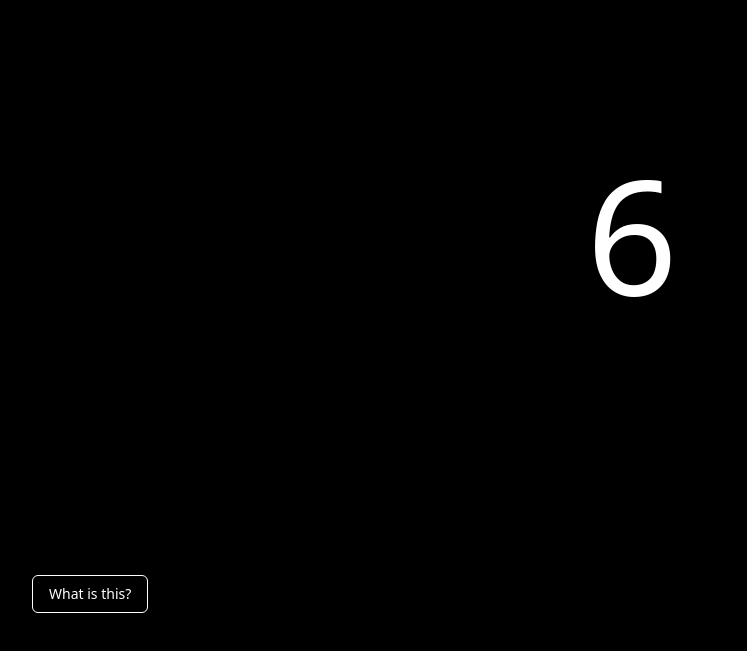
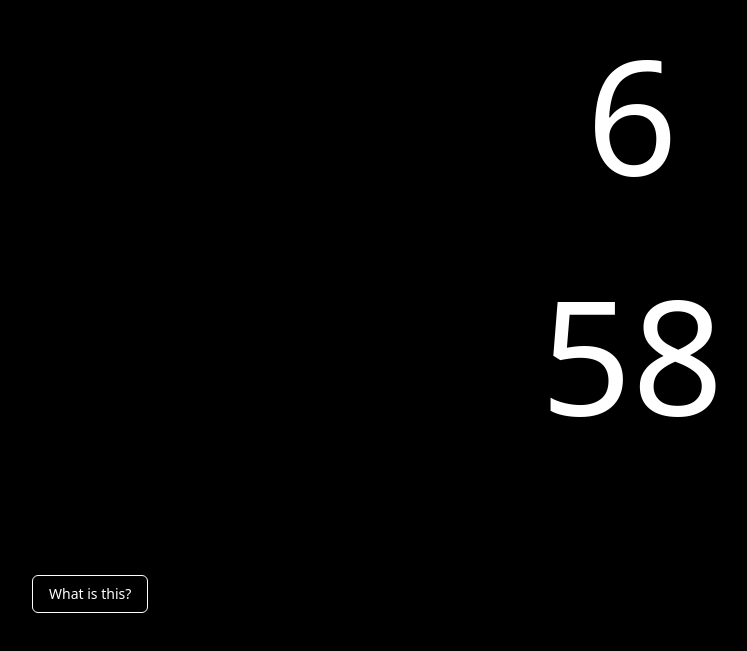
Before and after one commit to jeksn/weeknumber, a Next.js app: page / in a window 1280 px wide. Shown: the part 147-798 px from the top of the page, without its empty margins (8-755 px from the left). Built offline with nearby package versions, Linux system fonts and the light colour scheme.

Commit message:
make page dynamic

```diff
--- a/app/page.tsx
+++ b/app/page.tsx
@@ -2,13 +2,17 @@ import dayjs from 'dayjs'
 import weekOfYear from 'dayjs/plugin/weekOfYear'
 import MyDialog from './components/Dialog'
 
+export const dynamic = 'force-dynamic'
+
 function WeekNum() {
   dayjs.extend(weekOfYear);
   const WeekNumber = dayjs().week();
+  const Second = dayjs().second();
   return (
     <>
-    <div className="flex h-[95vh] justify-center items-center">
+    <div className="flex flex-col h-[95vh] justify-center items-center">
       <h2 className="text-white text-[10rem]">{WeekNumber}</h2>
+      <h2 className="text-white text-[10rem]">{Second}</h2>
     </div>
     </>
   )
@@ -18,7 +22,7 @@ export default function Home() {
   return (
     <main>
       <MyDialog />
-      <WeekNum />
+        <WeekNum />
     </main>
   )
 }
--- a/package.json
+++ b/package.json
@@ -4,7 +4,7 @@
   "private": true,
   "scripts": {
     "dev": "next dev",
-    "build": "next build --no-static",
+    "build": "next build",
     "start": "next start",
     "lint": "next lint"
   },
```
